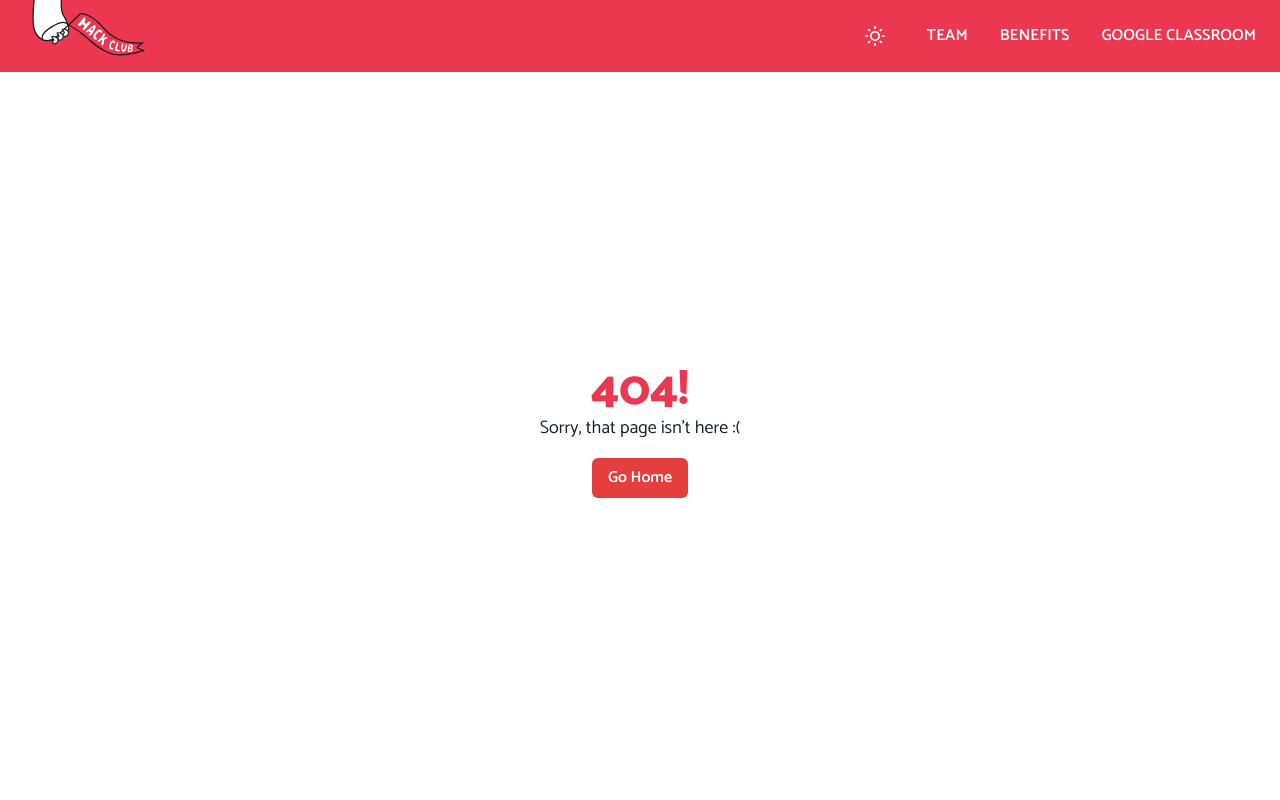
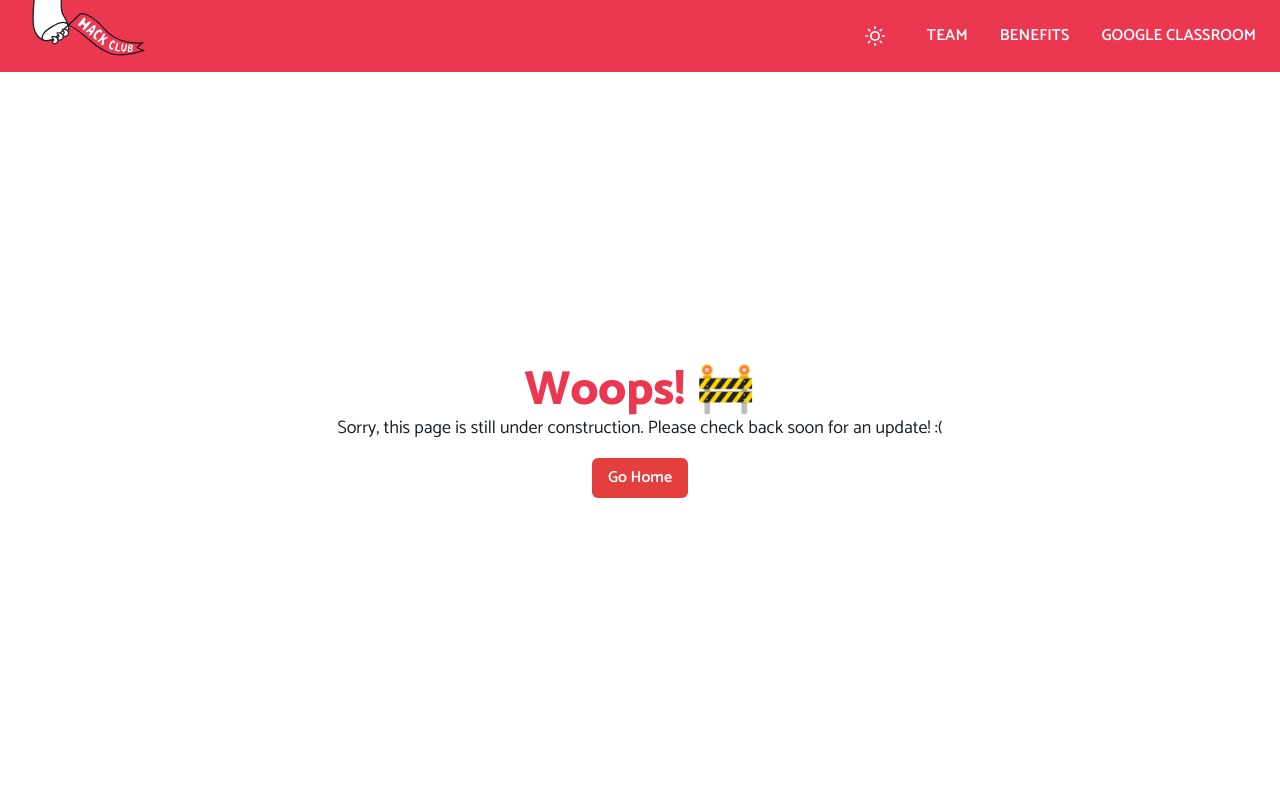
Before and after one commit to wildwastaken/hackclub, a Next.js app: page /maintenance in a window 1280 px wide. Before the commit this address had no page. Shown: the top 800 px of the page. Built offline with nearby package versions, Linux system fonts and the light colour scheme.

Commit message:
Rename maintenance to maintenance.js

```diff
--- /dev/null
+++ b/pages/maintenance.js
@@ -0,0 +1,32 @@
+import React from 'react';
+import Head from 'next/head';
+import config from '../data/config';
+
+import {
+  Box,
+  Flex,
+  Heading,
+  Text,
+  Link,
+  Button,
+} from '@chakra-ui/react';
+
+export default function Custom404() {
+  return (
+    <>
+      <Head>
+        <title>404!{config.titleSuffix}</title>
+      </Head>
+
+      <Flex minH="90vh" align="center" justify="center">
+        <Box align="center">
+          <Heading as="h1" size="2xl" color="brand.red">Woops! 🚧</Heading>
+          <Text fontSize="lg">Sorry, this page is still under construction. Please check back soon for an update! :(</Text>
+          <Link href="/" style={{ textDecoration: "none" }}>
+            <Button colorScheme="red" mt={4}>Go Home</Button>
+          </Link>
+        </Box>
+      </Flex>
+    </>
+  );
+}
```
